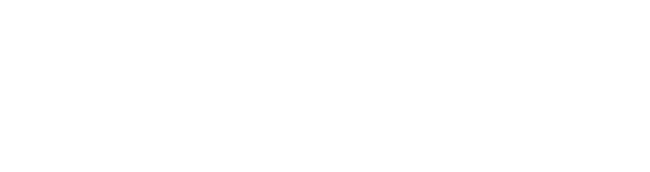
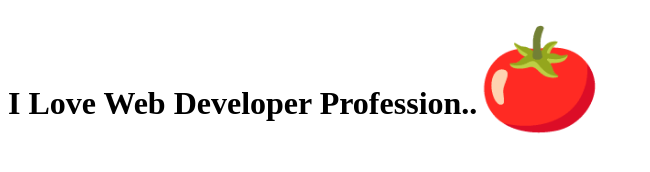
Before and after one commit to KaziAkibRayhan/my-second-website, a plain HTML site: page index.html in a window 1280 px wide. Shown: the whole page, without its empty margins (0-650 px from the left). Drawn offline with Linux system fonts and the light colour scheme.

Commit message:
Added a Emoji

```diff
--- a/index.html
+++ b/index.html
@@ -6,6 +6,6 @@
     <title>Document</title>
 </head>
 <body>
-
+    <h1>I Love Web Developer Profession..<span style='font-size:100px;'>&#127813;</span></h1>
 </body>
 </html>
```
